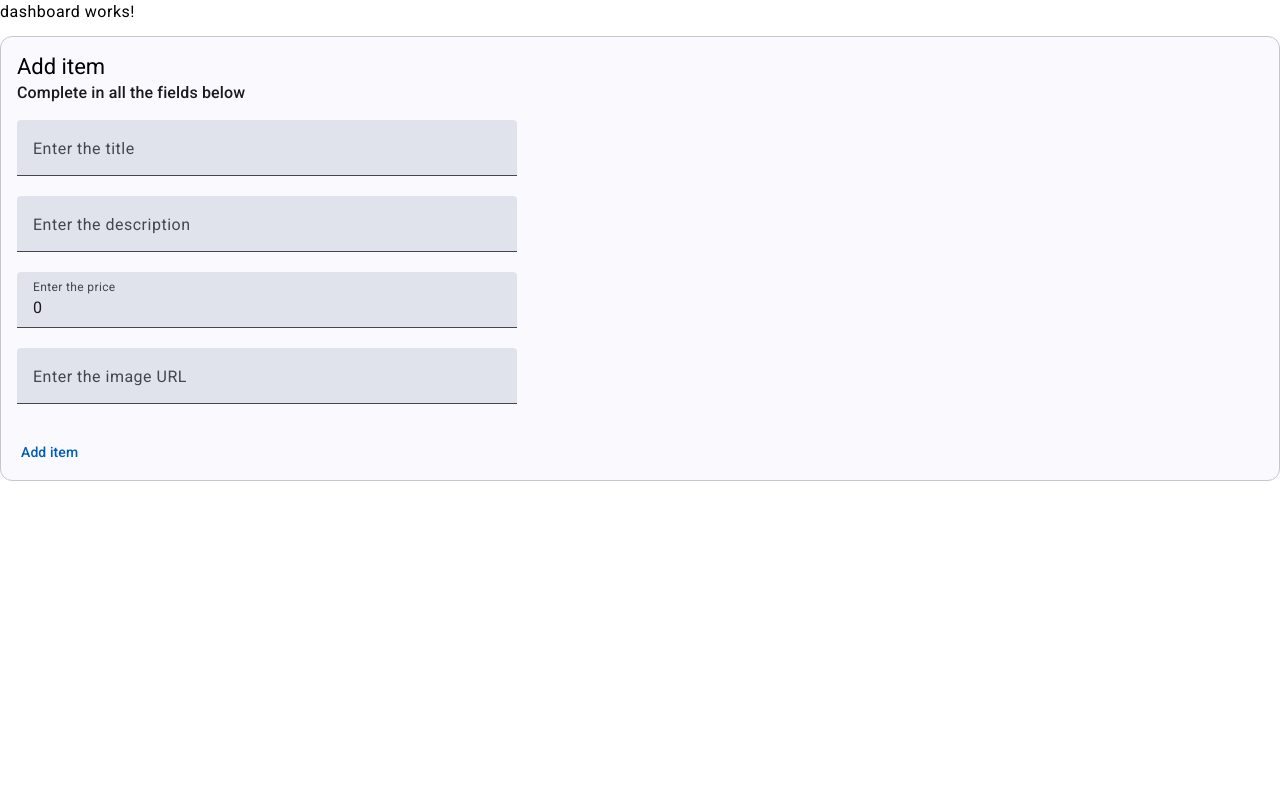
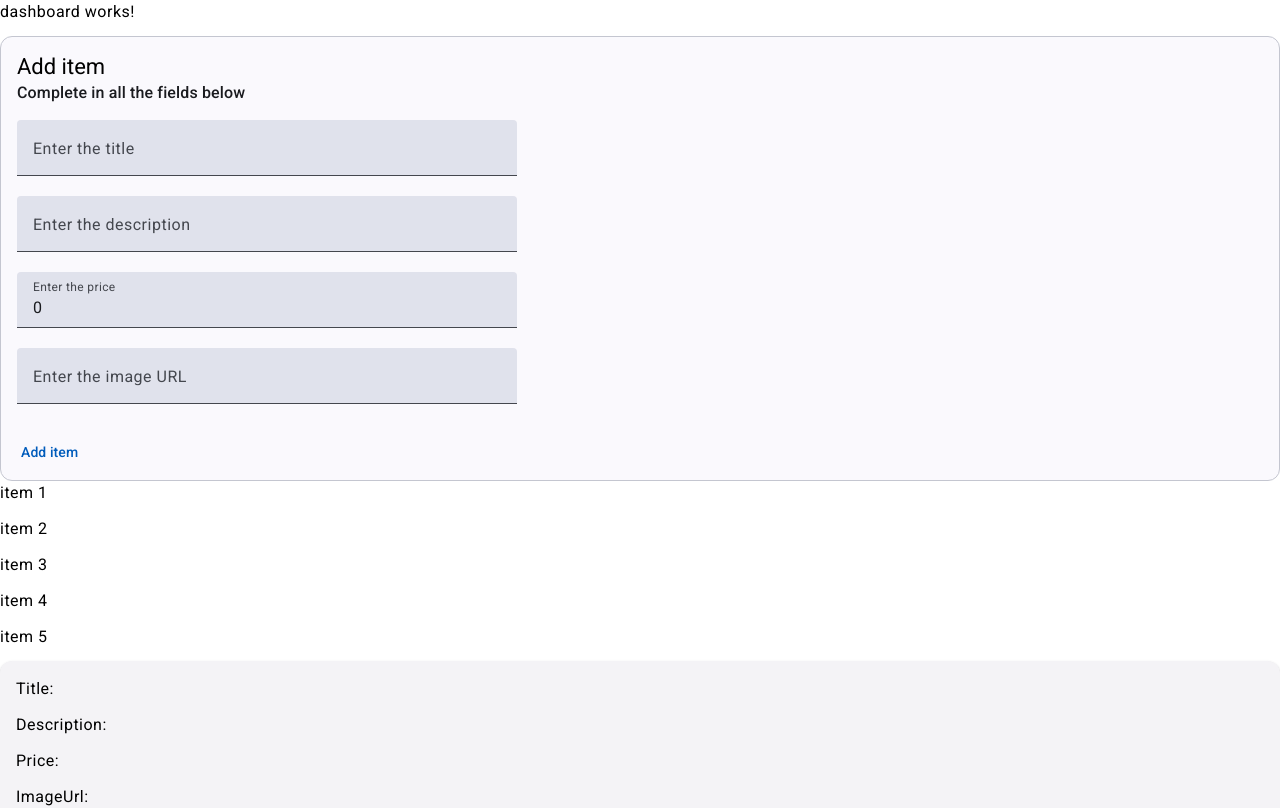
Before and after one commit to FlorinCjc/onlineshop, an Angular app: page /dashboard in a window 1280 px wide. Shown: the top 808 px of the page. Built offline with nearby package versions, Linux system fonts and the light colour scheme.

Commit message:
Add new component and connect app to API

```diff
--- a/src/app/add-edit-item/add-edit-item.component.ts
+++ b/src/app/add-edit-item/add-edit-item.component.ts
@@ -5,6 +5,7 @@
 import {FormsModule} from "@angular/forms";
 import {MatIconModule} from "@angular/material/icon";
 import {MatInputModule} from "@angular/material/input";
+import {ItemService} from "../item.service";
 
 @Component({
   selector: 'app-add-edit-item',// il folosim ca sa apelam componenta de angular : <app-add-edit-item></app-add-edit-item>
@@ -27,6 +28,11 @@
   description: string="";
   price: number=0;
   imageUrl: string="";
+  // dependency injection ne ajuta sa injectam obiecte in constructor
+  //Angular se va ocupa de initializarea lor
+  constructor(private itemService:ItemService){
+
+  }
 
   showValue(){
     // console.log(this.value);// this. trebuie obligatoriu sa faca referire la value
@@ -34,5 +40,17 @@
   console.log(this.description);
   console.log(this.price);
   console.log(this.imageUrl);
+
+  // this.itemService.displayInfo();
+
+    let item = {
+      title: this.title,
+      description: this.description,
+      price: this.price,
+      imageUrl: this.imageUrl
+    };
+
+    this.itemService.createItem(item);
+
   }
 }
--- a/src/app/app.config.ts
+++ b/src/app/app.config.ts
@@ -3,7 +3,8 @@
 
 import { routes } from './app.routes';
 import { provideAnimationsAsync } from '@angular/platform-browser/animations/async';
+import {provideHttpClient} from "@angular/common/http";
 
 export const appConfig: ApplicationConfig = {
-  providers: [provideZoneChangeDetection({ eventCoalescing: true }), provideRouter(routes), provideAnimationsAsync()]
+  providers: [provideZoneChangeDetection({ eventCoalescing: true }), provideRouter(routes), provideAnimationsAsync(), provideHttpClient()]
 };
--- a/src/app/dashboard/dashboard.component.html
+++ b/src/app/dashboard/dashboard.component.html
@@ -1,2 +1,4 @@
 <p>dashboard works!</p>
 <app-add-edit-item></app-add-edit-item>
+
+<app-list-items></app-list-items>
--- a/src/app/dashboard/dashboard.component.ts
+++ b/src/app/dashboard/dashboard.component.ts
@@ -1,11 +1,13 @@
 import { Component } from '@angular/core';
 import {AddEditItemComponent} from "../add-edit-item/add-edit-item.component";
+import {ListItemsComponent} from "../list-items/list-items.component";
 
 @Component({
   selector: 'app-dashboard',
   standalone: true,
   imports: [
-    AddEditItemComponent
+    AddEditItemComponent,
+    ListItemsComponent
   ],
   templateUrl: './dashboard.component.html',
   styleUrl: './dashboard.component.css'
--- /dev/null
+++ b/src/app/item.service.ts
@@ -0,0 +1,41 @@
+import { Injectable } from '@angular/core';
+import {HttpClient} from "@angular/common/http";
+
+@Injectable({
+  providedIn: 'root'
+})
+export class ItemService {
+private apiUrl: string = "https://api.codebyte-software.com:2323/api/items"; // variabila global declarata
+  constructor(private httpClient: HttpClient) {
+
+  }
+  // displayInfo(): void{
+  //   console.log("This is a message");
+  // }
+
+  createItem(item : any){
+    let body = {
+      title: item.title,
+      description: item.description,
+      price: item.price,
+      imageUrl: item.imageUrl
+    };
+  this.httpClient.post(this.apiUrl,body).subscribe((response:any) =>{ //aici am facut in mom in care cineva ne da subscripe sa primim notificare ,
+    //raspunsul de la server poate sa vina instant , sau mai lent
+    // orice request facut catre srv are si un raspuns
+    console.log(response);
+  })
+  }
+  readItems(){
+    //la metodele de read nu ne trebuie parametrii doar in cazul asta
+    this.httpClient.get(this.apiUrl).subscribe((response:any) =>{
+      console.log(response);
+    })
+  }
+  //this.apiUrl + "/" + id -- concatenare ca in Java
+  deleteItem(id: string){
+    this.httpClient.delete(`${this.apiUrl}/${id}`).subscribe((response:any) =>{ // concatenare de stringuri pe care o face Angular
+      console.log(response);
+    })
+  }
+}
--- /dev/null
+++ b/src/app/list-items/list-items.component.html
@@ -0,0 +1,15 @@
+<div>
+  <p *ngFor="let item of itemsList">
+  {{item}}
+  </p>
+</div>
+<!-- Template pentru datele pe care noi le vom primii-->
+<!-- interpolare de stringuri sau acolade duble ctrl / -->
+<mat-card *ngFor="let item of itemsList">
+  <mat-card-content>
+    <p>Title: {{item.title}} </p>
+    <p>Description: {{item.description}} </p>
+    <p>Price: {{item.price}} </p>
+    <p>ImageUrl: {{item.imageUrl}} </p>
+  </mat-card-content>
+</mat-card>
--- /dev/null
+++ b/src/app/list-items/list-items.component.ts
@@ -0,0 +1,31 @@
+import { Component } from '@angular/core';
+import {ItemService} from "../item.service";
+import {NgForOf} from "@angular/common";
+import {MatCardModule} from "@angular/material/card";
+import {MatButtonModule} from "@angular/material/button";
+
+@Component({
+  selector: 'app-list-items', // modul in care apelam componenta
+  standalone: true,
+  imports: [
+    NgForOf,
+    MatCardModule,
+    MatButtonModule
+  ],
+  templateUrl: './list-items.component.html',
+  styleUrl: './list-items.component.css'
+})
+export class ListItemsComponent {
+  itemsList: Array<any> = [];
+
+  constructor(private itemService : ItemService) {
+    this.itemsList.push("item 1");
+    this.itemsList.push("item 2");
+    this.itemsList.push("item 3");
+    this.itemsList.push("item 4");
+    this.itemsList.push("item 5");
+
+    console.log(this.itemsList);
+  }
+
+}
```
Also changed, not shown: src/app/list-items/list-items.component.css (added), 2 other files (tests, documents, lock files or other folders).
